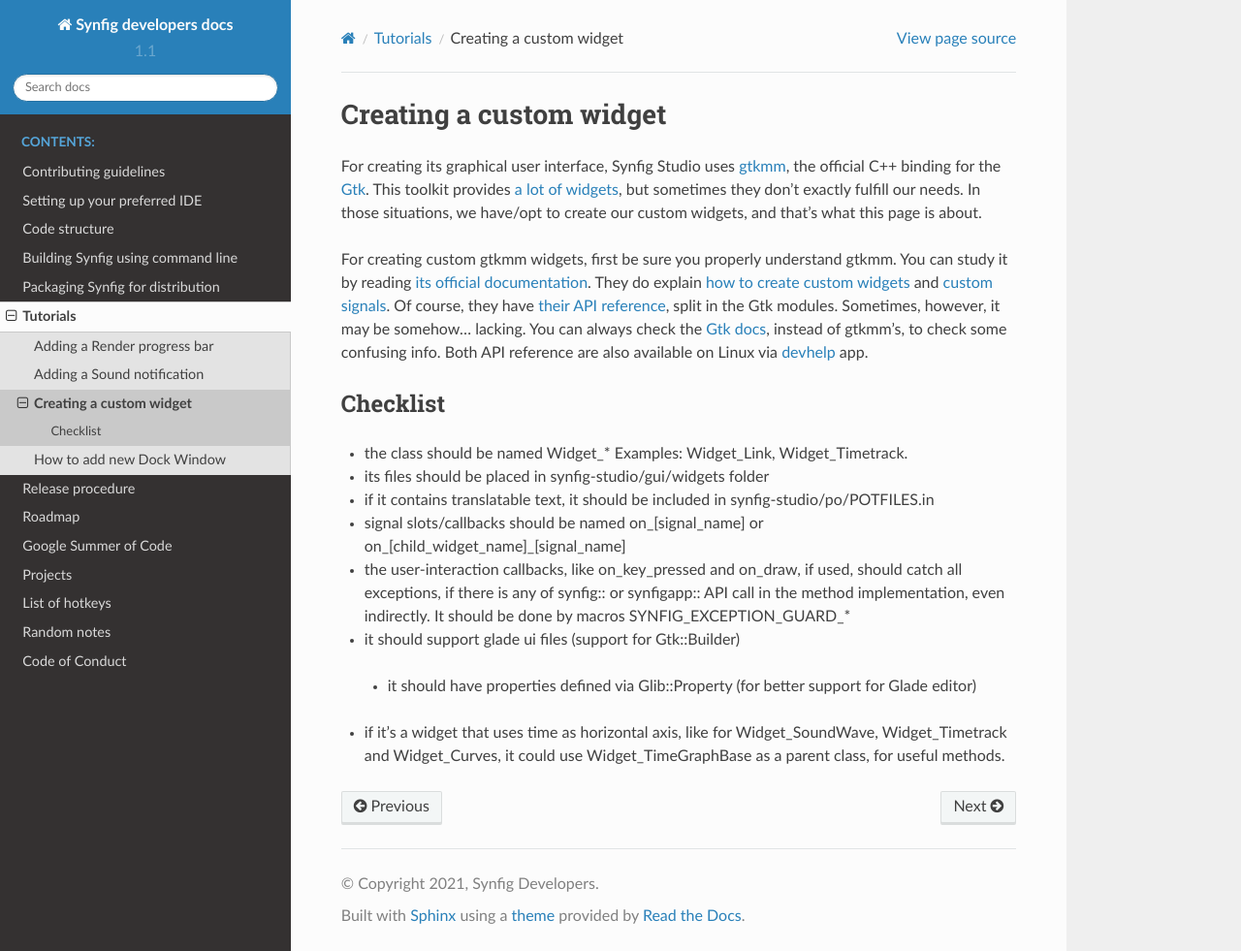
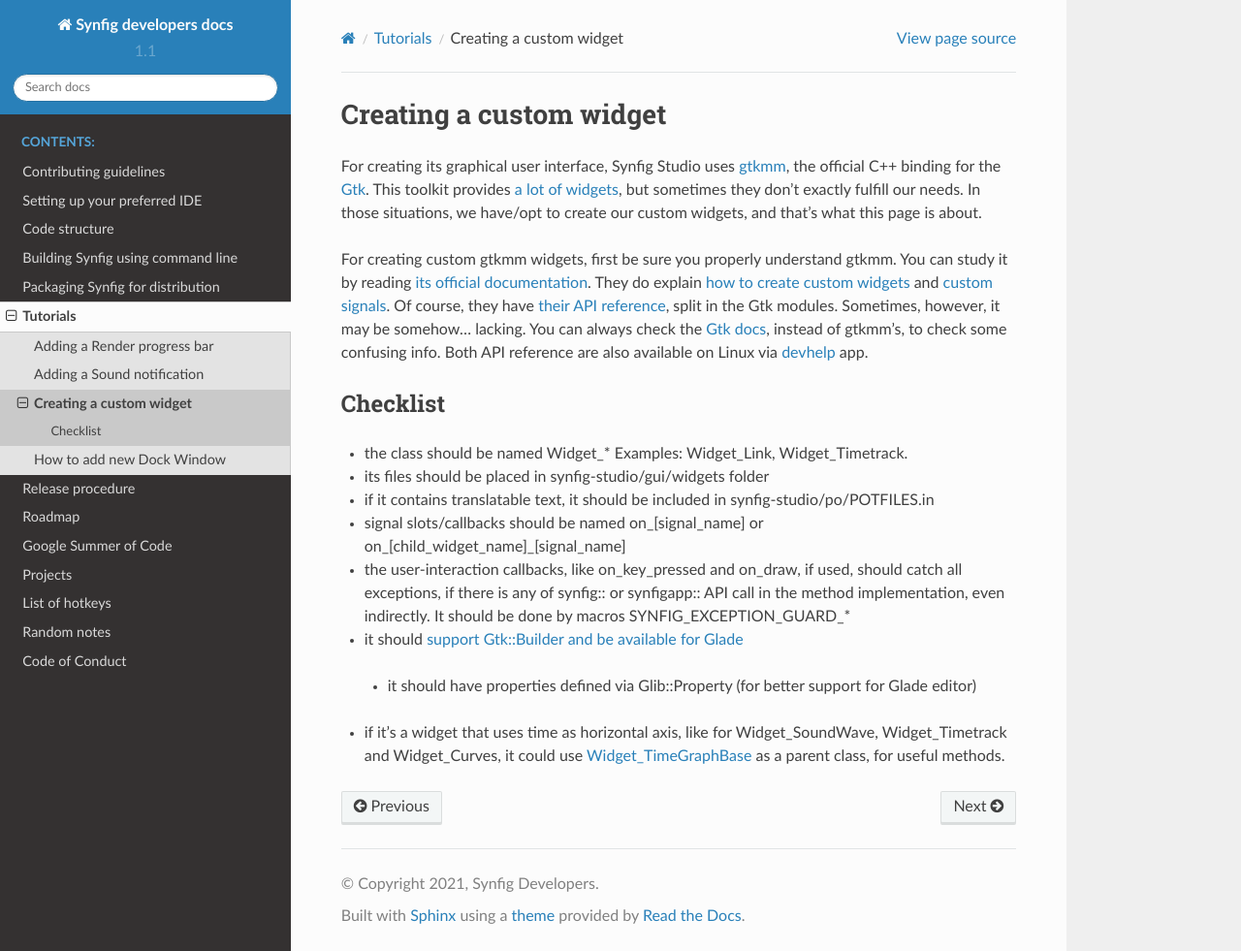
Before and after one commit to synfig/synfig-docs-dev, a Sphinx documentation site: the page built from docs/tutorials/create-custom-widget.rst, in a window 1280 px wide and 981 px high. Shown: the whole window at 97% size. Built offline with Sphinx 7.4.7 and the Read the Docs theme 2.0.0, drawn with Linux system fonts in a browser that asks for light colours.

Commit message:
Added some links

```diff
--- a/docs/tutorials/create-custom-widget.rst
+++ b/docs/tutorials/create-custom-widget.rst
@@ -21,6 +21,6 @@
 * if it contains translatable text, it should be included in synfig-studio/po/POTFILES.in
 * signal slots/callbacks should be named on_[signal_name] or on_[child_widget_name]_[signal_name]
 * the user-interaction callbacks, like on_key_pressed and on_draw, if used, should catch all exceptions, if there is any of synfig:: or synfigapp:: API call in the method implementation, even indirectly. It should be done by macros SYNFIG_EXCEPTION_GUARD_*
-* it should support glade ui files (support for Gtk::Builder)
+* it should `support Gtk::Builder and be available for Glade <https://github.com/synfig/synfig/pull/900/commits/025eec22c849c45d3c9e1fa295459033702ed069>`_
  * it should have properties defined via Glib::Property (for better support for Glade editor)
-* if it's a widget that uses time as horizontal axis, like for Widget_SoundWave, Widget_Timetrack and Widget_Curves, it could use Widget_TimeGraphBase as a parent class, for useful methods.
+* if it's a widget that uses time as horizontal axis, like for Widget_SoundWave, Widget_Timetrack and Widget_Curves, it could use `Widget_TimeGraphBase <https://github.com/synfig/synfig/blob/master/synfig-studio/src/gui/widgets/widget_timegraphbase.h>`_ as a parent class, for useful methods.
```
